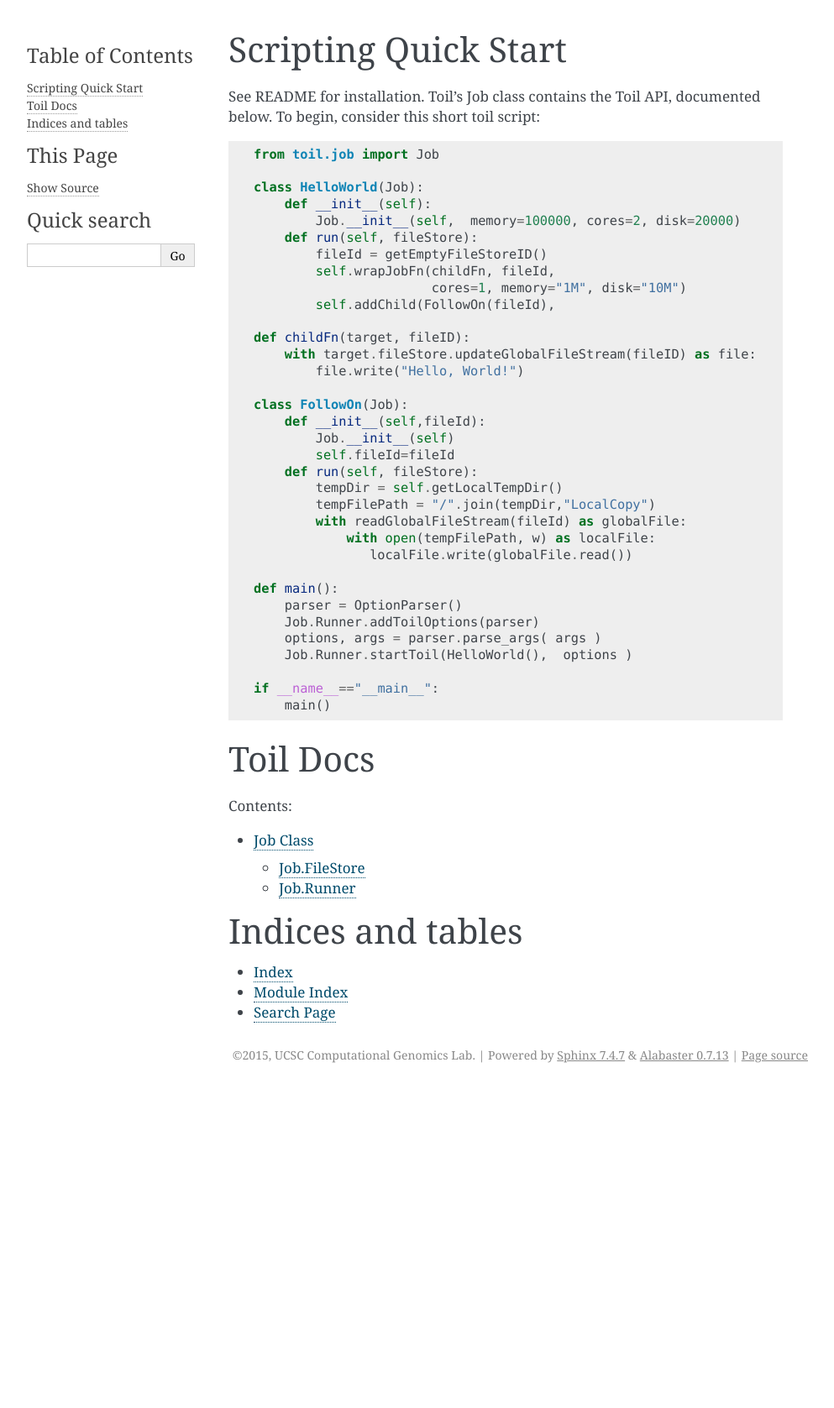
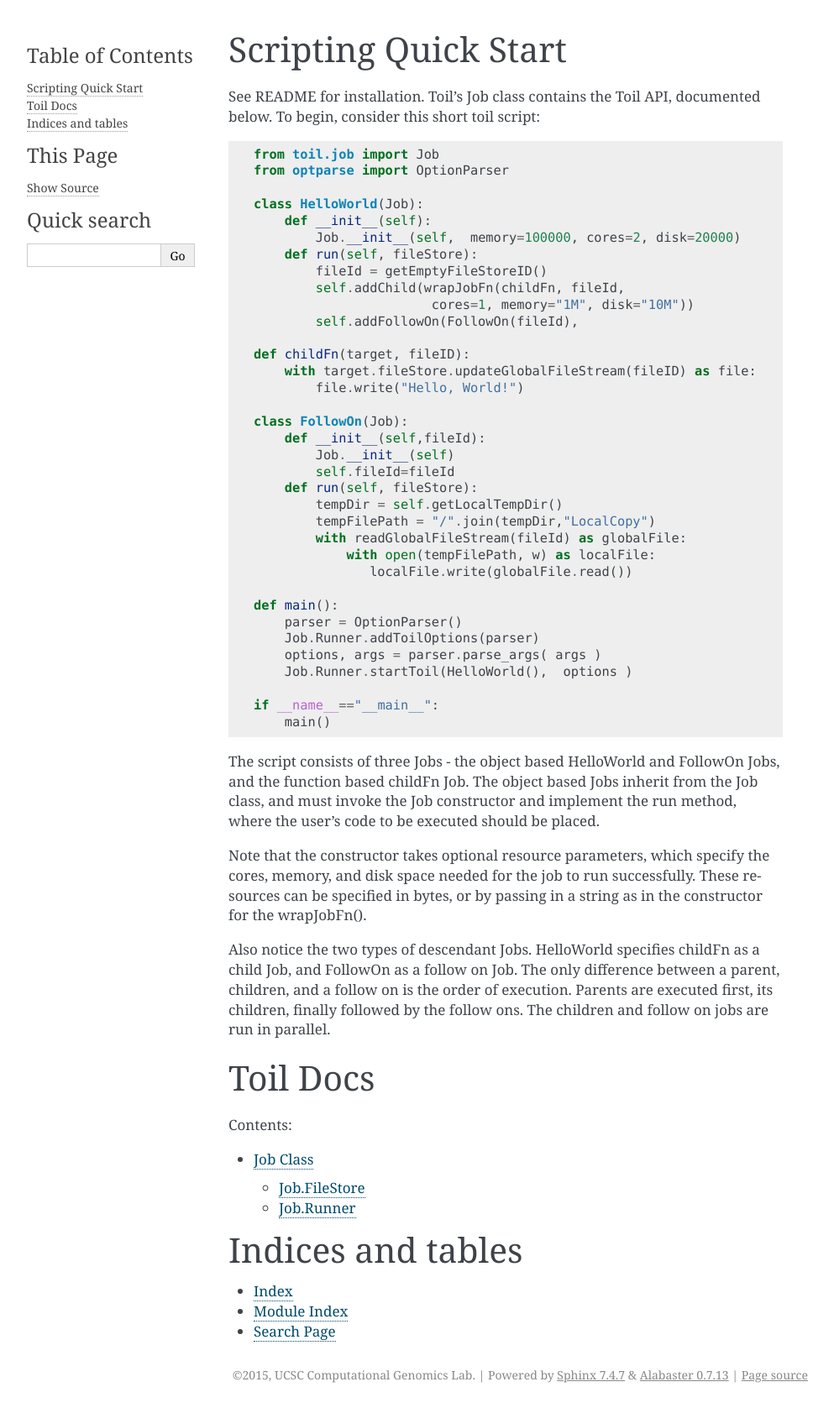
Before and after one commit to DataBiosphere/toil, a Sphinx documentation site: the page built from doc/index.rst, in a window 1280 px wide. Shown: the whole page at 84% size, without its empty margins (148-1141 px from the left). Built offline with Sphinx 7.4.7, drawn with Linux system fonts in a browser that asks for light colours; before the commit the page ends 1296 px from its top, so only the background shows below that.

Commit message:
Document example Toil script

```diff
--- a/doc/index.rst
+++ b/doc/index.rst
@@ -12,15 +12,16 @@ To begin, consider this short toil script:
 .. code:: python
 
    from toil.job import Job
+   from optparse import OptionParser
 
    class HelloWorld(Job):
        def __init__(self):
            Job.__init__(self,  memory=100000, cores=2, disk=20000)
        def run(self, fileStore):
            fileId = getEmptyFileStoreID()
-           self.wrapJobFn(childFn, fileId,
-                          cores=1, memory="1M", disk="10M")
-           self.addChild(FollowOn(fileId),
+           self.addChild(wrapJobFn(childFn, fileId,
+                          cores=1, memory="1M", disk="10M"))
+           self.addFollowOn(FollowOn(fileId),
 
    def childFn(target, fileID):
        with target.fileStore.updateGlobalFileStream(fileID) as file:
@@ -46,6 +47,21 @@ To begin, consider this short toil script:
    if __name__=="__main__":
        main()
 
+The script consists of three Jobs - the object based HelloWorld and FollowOn Jobs,
+and the function based childFn Job. The object based Jobs inherit from the Job class,
+and must invoke the Job constructor and implement the run method, where the user's code
+to be executed should be placed.
+
+Note that the constructor takes optional resource parameters, which specify the cores,
+memory, and disk space needed for the job to run successfully. These resources can be
+specified in bytes, or by passing in a string as in the constructor for the wrapJobFn().
+
+Also notice the two types of descendant Jobs. HelloWorld specifies childFn as a child Job,
+and FollowOn as a follow on Job. The only difference between a parent, children, and a
+follow on is the order of execution. Parents are executed first, its children, finally
+followed by the follow ons. The children and follow on jobs are run in parallel.
+
+
 Toil Docs
 =========
 
```
